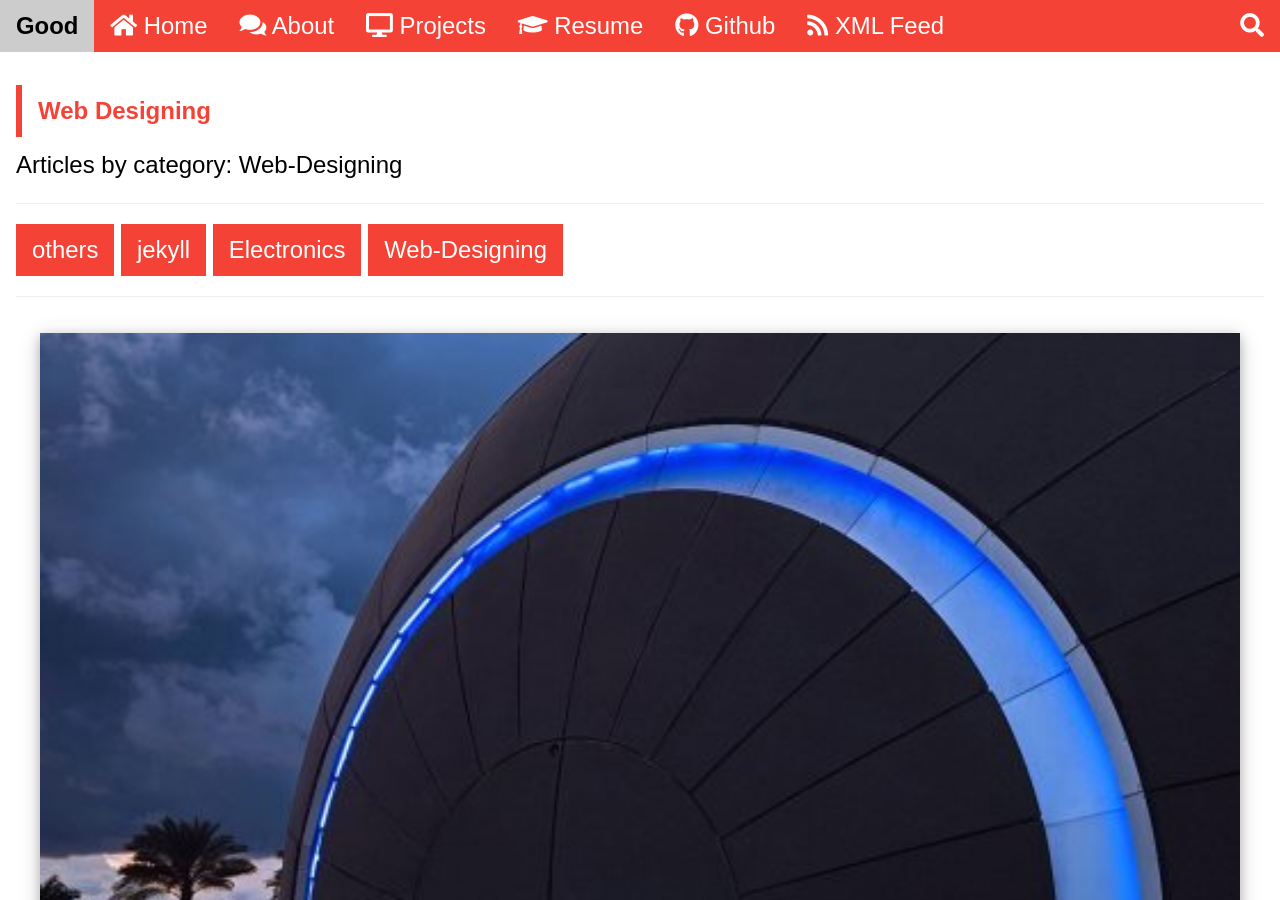
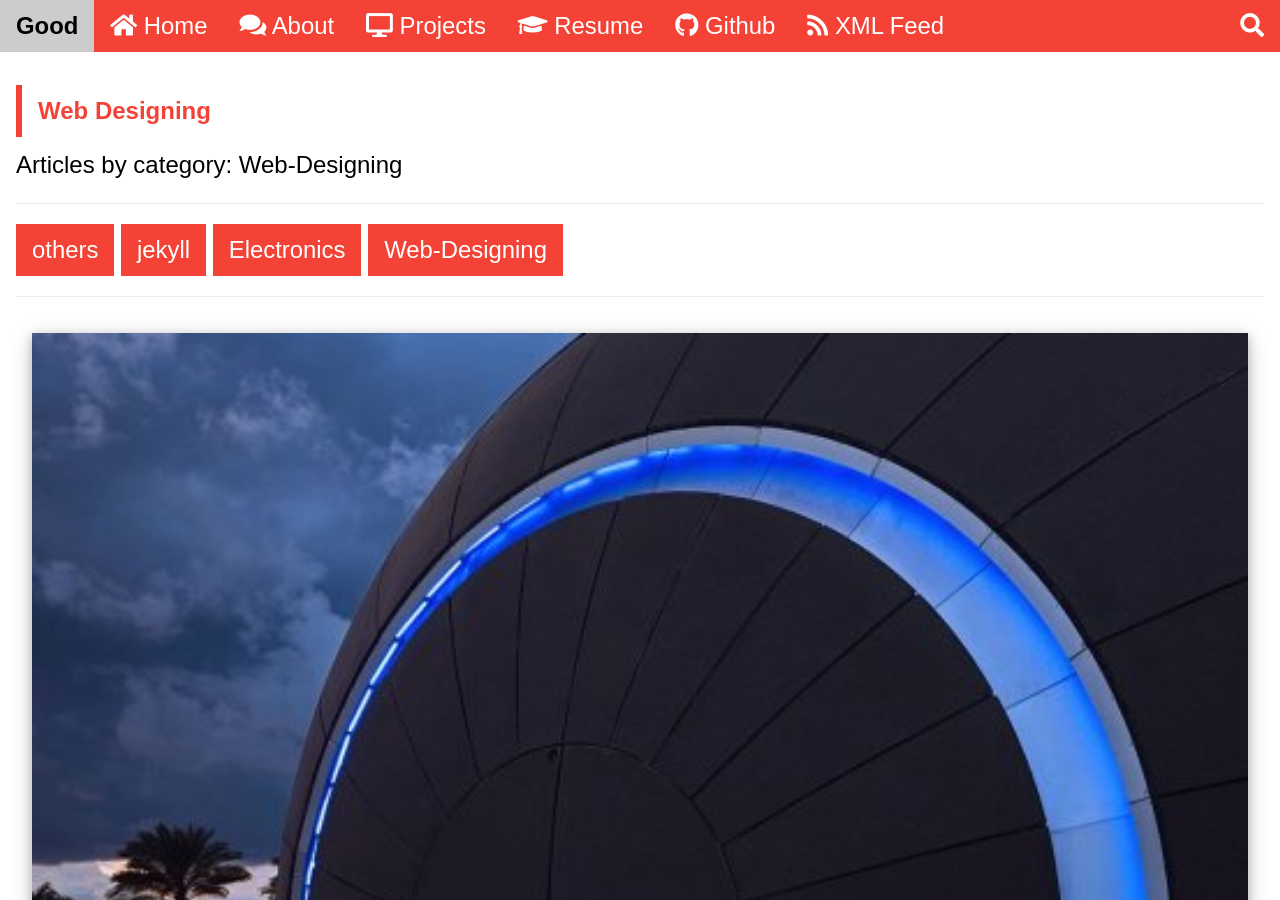
Before and after one commit to chipprogrammers/Good, a Jekyll site: the page built from category/Web-Designing.md, in a window 1280 px wide and 900 px high. Built offline with Jekyll 4.4.1, drawn with Linux system fonts in a browser that asks for light colours; some web fonts are replaced; comment, search, counter and statistics services are not loaded.

Commit message:
Update posts_by_category.html

```diff
--- a/_layouts/posts_by_category.html
+++ b/_layouts/posts_by_category.html
@@ -15,7 +15,7 @@ layout: default
         {% endfor %}
     {% endfor %}
     <hr />
-    <div class="w3-row-padding">
+    <div class="w3-row">
     {% if site.categories[page.categories] %}
         {% for post in site.categories[page.categories] %}
   <div class="w3-card-4 w3-margin">
```
